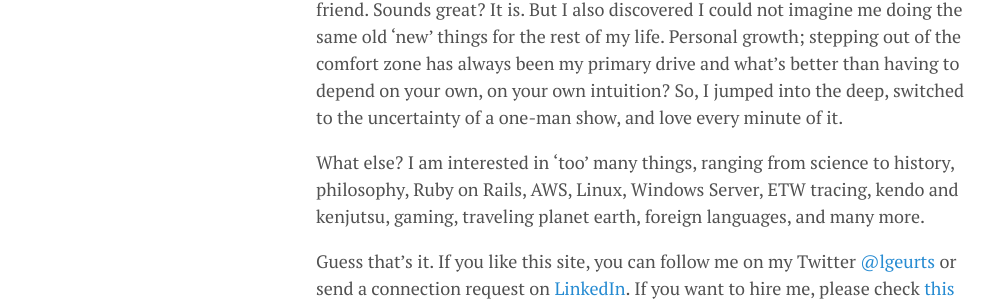
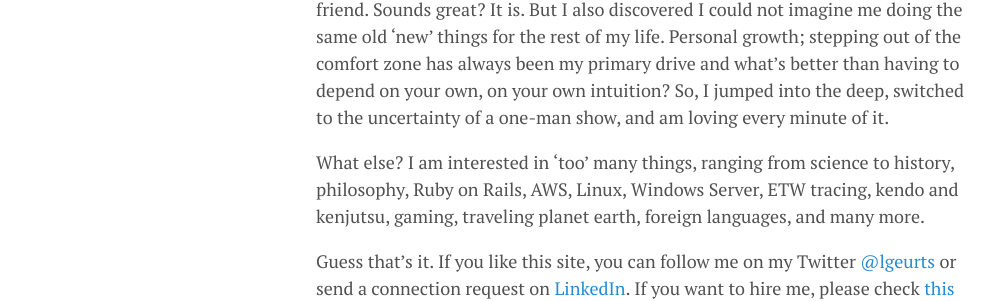
Before and after one commit to lgeurts/lgeurts.github.io, a Jekyll site: the page built from about.md, in a window 1280 px wide. Shown: the part 713-1014 px from the top of the page, without its empty margins (0-995 px from the left). Built offline with Jekyll 4.4.1, drawn with Linux system fonts in a browser that asks for light colours; nearby versions of some CDN libraries; some of the changed text lies outside the part shown.

Commit message:
Update about.md

```diff
--- a/about.md
+++ b/about.md
@@ -8,7 +8,7 @@
 I am a self-employed DevOps and Cloud Platforms Engineer, living in the central north of France.
 In a former life I was a Microsoft PFE, T3 Escalation Engineer at Dell, HP Support Escalation Engineer -a long list of employment back to the DOS era early 1995.
 
-Learned a lot and met amazingly talented people  of which I can call some a close friend. Sounds great? It is. But I also discovered I could not imagine me doing the same old 'new' things for the rest of my life. Personal growth; stepping out of the comfort zone has always been my primary drive and what's better than having to depend on your own, on your own intuition? So, I jumped into the deep, switched to the uncertainty of a one-man show, and love every minute of it.
+Learned a lot and met amazingly talented people  of which I can call some a close friend. Sounds great? It is. But I also discovered I could not imagine me doing the same old 'new' things for the rest of my life. Personal growth; stepping out of the comfort zone has always been my primary drive and what's better than having to depend on your own, on your own intuition? So, I jumped into the deep, switched to the uncertainty of a one-man show, and am loving every minute of it.
 
 What else? I am interested in 'too' many things, ranging from science to history, philosophy, Ruby on Rails, AWS, Linux, Windows Server, ETW tracing, kendo and kenjutsu, gaming, traveling planet earth, foreign languages, and many more.
 
```
